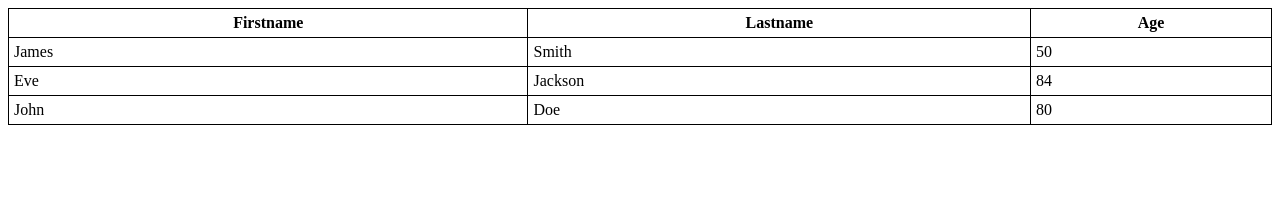
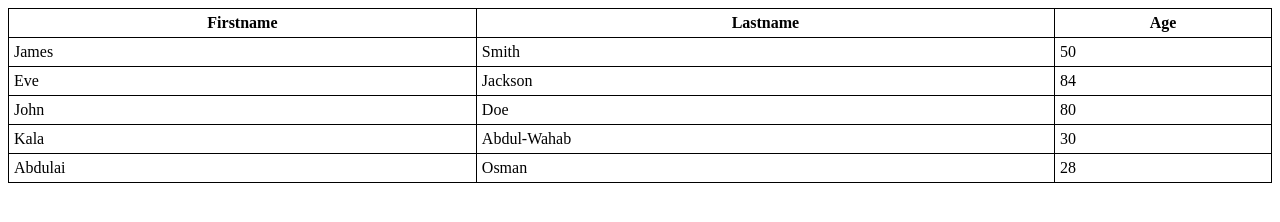
Before and after one commit to elliseghan/INF307D-Demo, a plain HTML site: page index.html in a window 1280 px wide. Drawn offline with Linux system fonts and the light colour scheme.

Commit message:
Added new people to the list

```diff
--- a/index.html
+++ b/index.html
@@ -34,6 +34,16 @@ th, td {
     <td>Doe</td>
     <td>80</td>
   </tr>
+  <tr>
+    <td>Kala</td>
+    <td>Abdul-Wahab</td>
+    <td>30</td>
+  </tr>
+  <tr>
+    <td>Abdulai</td>
+    <td>Osman</td>
+    <td>28</td>
+  </tr>
 </table>
 
 </body>
```
